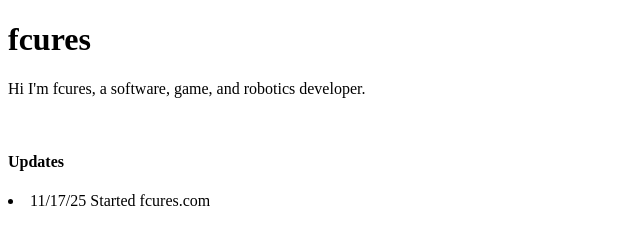
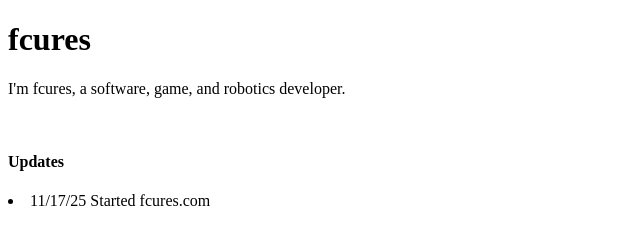
Before and after one commit to fcures/port, a plain HTML site: page index.html in a window 1280 px wide. Shown: the full height of the page, 0-640 px from the left. Drawn offline with Linux system fonts and the light colour scheme.

Commit message:
Fix typo in introduction paragraph

```diff
--- a/index.html
+++ b/index.html
@@ -6,7 +6,7 @@
 <body>
 
  <h1>fcures</h1>
-  <p>Hi I'm fcures, a software, game, and robotics developer.</p>
+  <p>I'm fcures, a software, game, and robotics developer.</p>
  </br>
   <h4>Updates</h4>
   <il>
```
